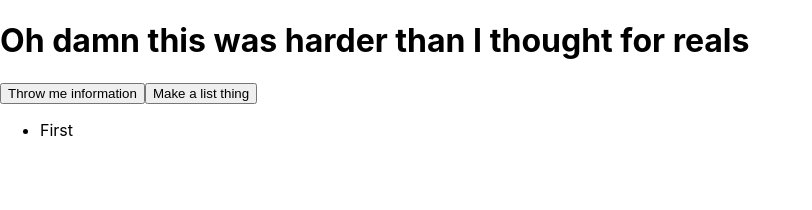
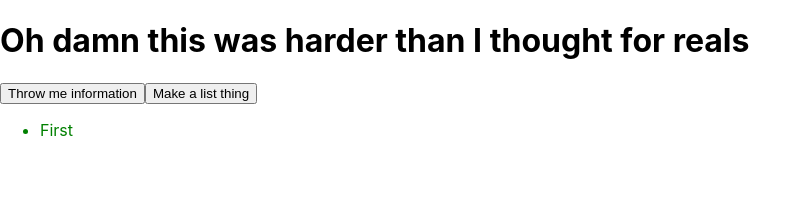
Before and after one commit to pacemade/hatchway-practise, a React (Create React App) app: page / in a window 1280 px wide. Shown: the top 210 px of the page, without its empty margins (0-812 px from the left). Built offline with nearby package versions, Linux system fonts and the light colour scheme.

Commit message:
making sure css is applied on appended elements

```diff
--- a/src/index.css
+++ b/src/index.css
@@ -12,3 +12,7 @@ code {
   font-family: source-code-pro, Menlo, Monaco, Consolas, "Courier New",
     monospace;
 }
+
+li {
+  color: green;
+}
```
